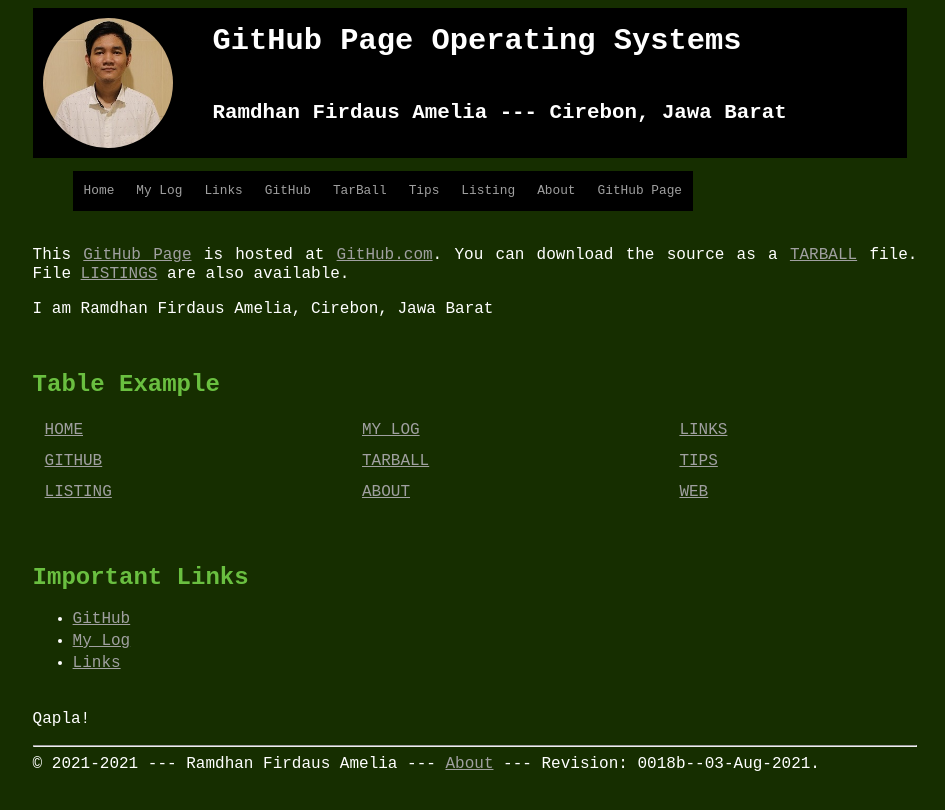
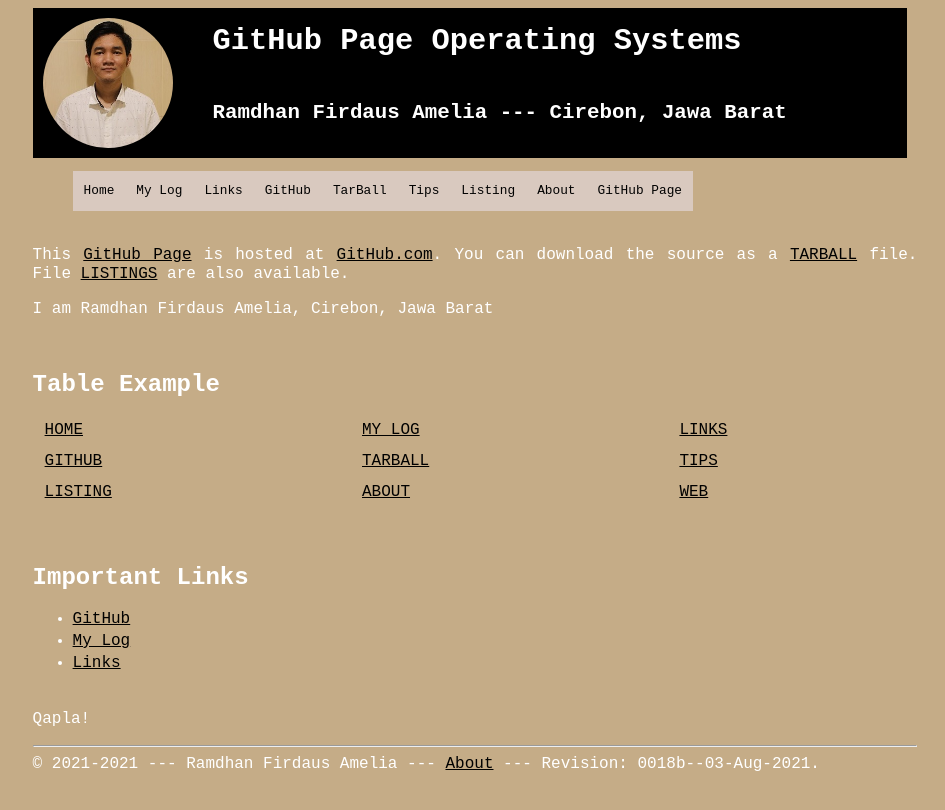
Before and after one commit to ramdhanfirdaus/os212, a Jekyll site: the page built from index.md, in a window 1280 px wide. Shown: the top 810 px of the page, without its empty margins (165-1110 px from the left). Built offline with Jekyll 4.4.1, drawn with Linux system fonts in a browser that asks for light colours.

Commit message:
Update style.css

```diff
--- a/assets/css/style.css
+++ b/assets/css/style.css
@@ -17,7 +17,7 @@
 /* See https://www.quackit.com/css/color/charts/hsl_color_chart.cfm */
 .plainclass1 {
   color:            hsl(0, 100%, 100%);
-  background-color: hsl(91deg 100% 9%);
+  background-color: hsl(36deg 35% 65%);
   line-height:      120%;
   font-family:      monospace,courier;
 }
@@ -27,15 +27,15 @@
 }
 
 .plainclass1 h1 {
-  color:            hsl(100, 50%, 50%);
+  color:            hsl(0deg 0% 100%);
 }
 
 .plainclass1 h2 {
-  color:            hsl(100, 50%, 50%);
+  color:            hsl(0deg 0% 100%);
 }
 
 .plainclass1 h3 {
-  color:            hsl(100, 50%, 50%);
+  color:            hsl(0deg 0% 100%);
 }
 
 .container {
@@ -46,7 +46,7 @@
 }
 
 .container a {
-  color: #a0a0a0;
+  color: black;
 }
 
 .container a:hover {
@@ -137,7 +137,7 @@
 
 .navbar ul li {
   display:          inline-block;
-  background-color: hsla(0,     0%,    0%, 1);
+  background-color: hsl(24deg 25% 80%);
   padding:          11px;
 }
 
@@ -146,7 +146,7 @@
 }
 
 .navbar ul li a:hover {
-  background-color: hsla(255,   100%,   50%, 1);
+  background-color: black;
   font-size:        1.15em;
   font-weight:      bold;
   padding:          2px;
```
